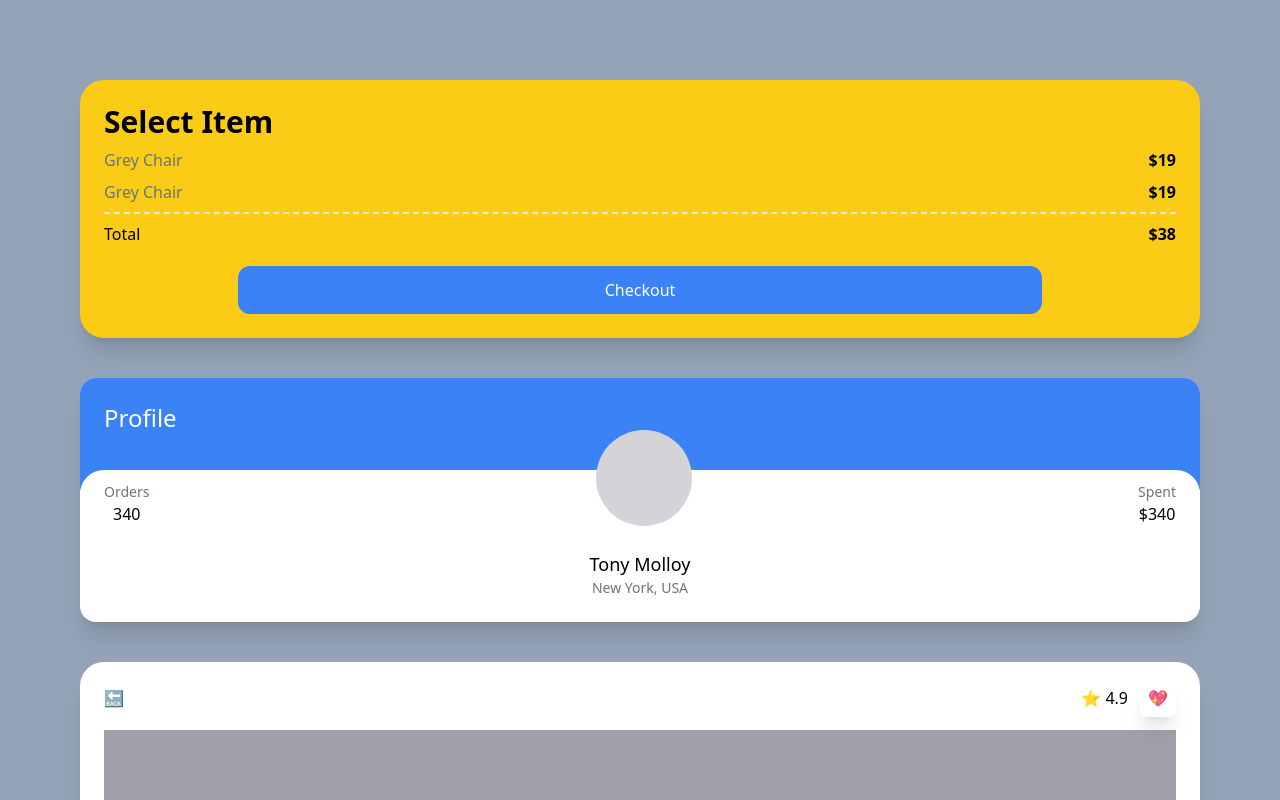
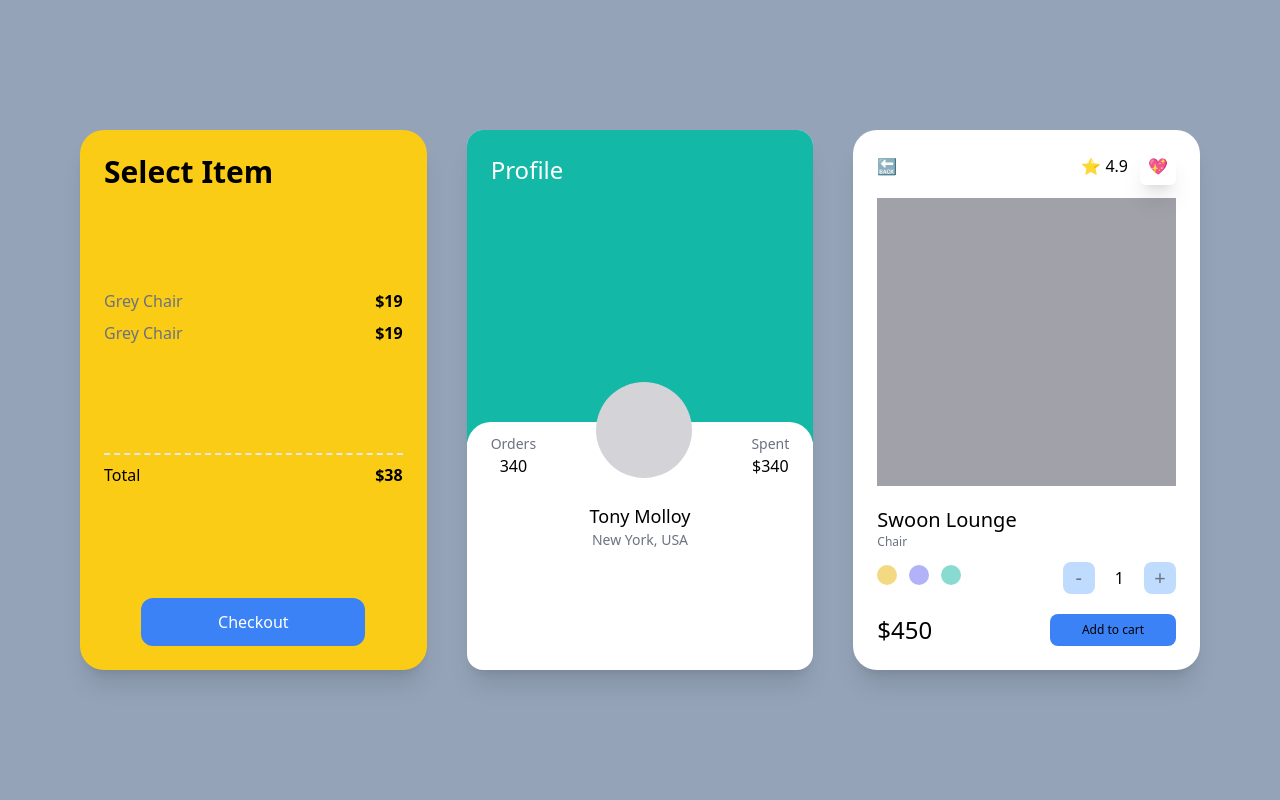
Before and after one commit to PanicBear/tailwind-basic, a Next.js app: page / in a window 1280 px wide. Shown: the top 800 px of the page. Built offline with nearby package versions, Linux system fonts and the light colour scheme.

Commit message:
modifier : media query(responsive)

```diff
--- a/pages/index.tsx
+++ b/pages/index.tsx
@@ -32,7 +32,7 @@
           <span>sushi</span>
         </details>
       </div> */}
-      <div className="bg-slate-400 py-20 px-20 grid gap-10 min-h-screen">
+      <div className="bg-slate-400 xl:place-content-center py-20 px-20 grid gap-10 lg:grid-cols-2 xl:grid-cols-3 min-h-screen">
         {/* <div>
           <form className="flex flex-col space-y-2 bg-blue-500 p-5">
             <input
@@ -73,8 +73,9 @@
             <input type="submit" value="Login" className="bg-white" />
           </form>
         </div> */}
-        <div className="bg-white sm:hover:bg-pink-400 sm:bg-red-400 md:bg-teal-400 lg:bg-indigo-400 xl:bg-yellow-400 2xl:bg-pink-500 p-6 rounded-3xl shadow-xl">
+        <div className="bg-white flex flex-col justify-between sm:hover:bg-pink-400 sm:bg-red-400 md:bg-teal-400 lg:bg-indigo-400 xl:bg-yellow-400 2xl:bg-pink-500 p-6 rounded-3xl shadow-xl">
           <span className="font-semibold text-3xl">Select Item</span>
+          <ul>
             <div className="flex justify-between my-2 ">
               <span className="text-gray-500">Grey Chair</span>
               <span className="font-semibold">$19</span>
@@ -83,6 +84,7 @@
               <span className="text-gray-500">Grey Chair</span>
               <span className="font-semibold">$19</span>
             </div>
+          </ul>
           <div className="flex justify-between  mt-2 pt-2 border-t-2 border-dashed">
             <span>Total</span>
             <span className="font-semibold">$38</span>
@@ -94,7 +96,7 @@
           </div>
         </div>
         <div className="bg-white overflow-hidden rounded-2xl shadow-xl group">
-          <div className="bg-blue-500 p-6 pb-14">
+          <div className="portrait:bg-indigo-600 landscape:bg-teal-500 p-6 pb-14 xl:pb-64">
             <span className="text-white text-2xl">Profile</span>
           </div>
           <div className="rounded-3xl p-6 bg-white relative -top-5">
@@ -115,7 +117,7 @@
             </div>
           </div>
         </div>
-        <div className="bg-white p-6 rounded-3xl shadow-xl">
+        <div className="bg-white p-6 rounded-3xl shadow-xl lg:col-span-2 xl:col-span-1">
           <div className="flex mb-5 justify-between items-center">
             <span>🔙</span>
             <div className="space-x-3">
```
Lines whose indentation alone changed are shown as unchanged.
